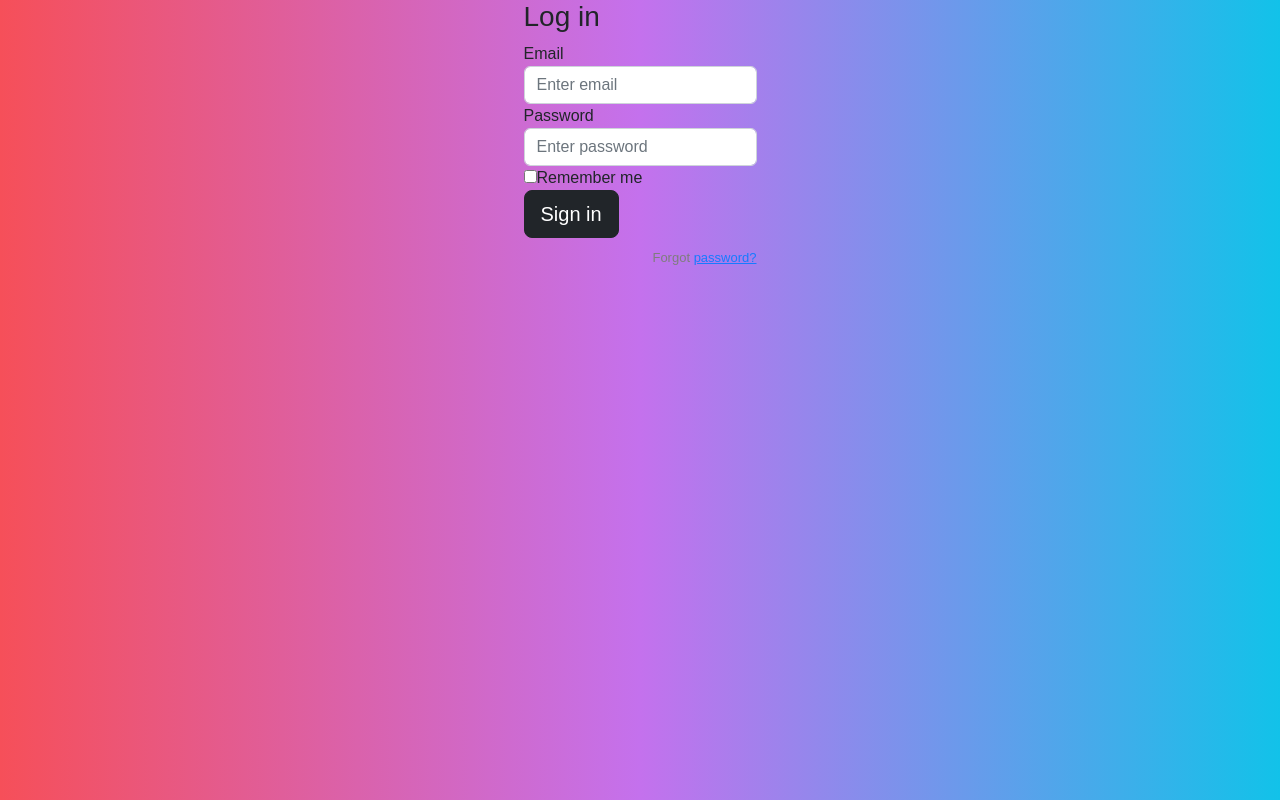
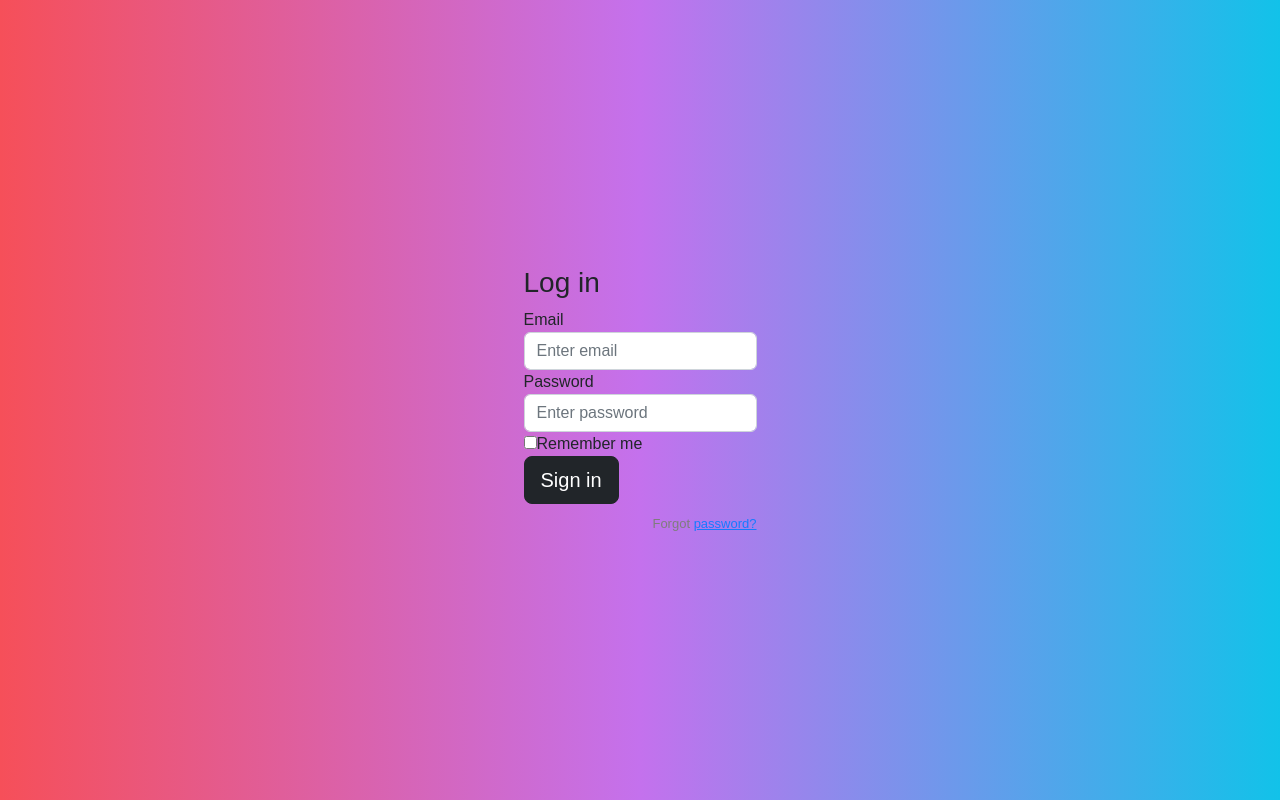
Before and after one commit to m3zh/ft_transcendence, a React (Create React App) app in the folder frontend/: page / in a window 1280 px wide. Built offline with nearby package versions, Linux system fonts and the light colour scheme.

Commit message:
frontend: 404

```diff
--- a/frontend/src/App.js
+++ b/frontend/src/App.js
@@ -8,11 +8,11 @@ import '../node_modules/bootstrap/dist/css/bootstrap.min.css'
 import './index.css'
 import Home from './Home.js'
 import Auth from './Auth.js'
+import NotFound from './NotFound.js'
 
 function App() {
   return (
-    <>
-      <div className="App">
+      <div className="App d-flex align-items-center justify-content-center">
         <Router >
           <Switch>
             <Route exact path="/">
@@ -21,10 +21,10 @@ function App() {
             <Route exact path="/auth">
               <Auth />
             </Route>
+            <Route component={NotFound}/>
           </Switch>
         </Router>
       </div>
-    </>
   );
 }
 
--- a/frontend/src/Home.js
+++ b/frontend/src/Home.js
@@ -4,7 +4,7 @@ import Login from './Login.js'
 function Home() {
     return (
         <>
-            <div className="d-flex align-items-center justify-content-center">
+            <div className="">
                 <Login></Login>
             </div>
         </>
--- a/frontend/src/Login.js
+++ b/frontend/src/Login.js
@@ -3,6 +3,7 @@ import React, { Component } from "react";
 export default class Login extends Component {
     render() {
         return (
+            <div>
                 <form>
 
                     <h3>Log in</h3>
@@ -29,6 +30,7 @@ export default class Login extends Component {
                         Forgot <a href="#">password?</a>
                     </p>
                 </form>
+            </div>
         );
     }
 }
--- /dev/null
+++ b/frontend/src/NotFound.js
@@ -0,0 +1,22 @@
+import React  from 'react';
+
+function NotFound() {
+    return (
+        <>
+        <link href="https://maxcdn.bootstrapcdn.com/font-awesome/4.3.0/css/font-awesome.min.css" rel="stylesheet"/>
+            <div class="error-header"> </div>
+            <div class="container ">
+                <section class="error-container text-center">
+                    <h1>404</h1>
+                    <div class="error-divider">
+                        <h2>PAGE NOT FOUND.</h2>
+                        <p class="description">We Couldn't Find This Page</p>
+                    </div>
+                    <a href="/" class="return-btn"><i class="fa fa-home"></i>Home</a>
+                </section>
+            </div>
+        </>
+    )
+}
+
+export default NotFound
```
Also changed, not shown: 1 other file (tests, documents, lock files or other folders). Lines whose indentation alone changed are shown as unchanged.
